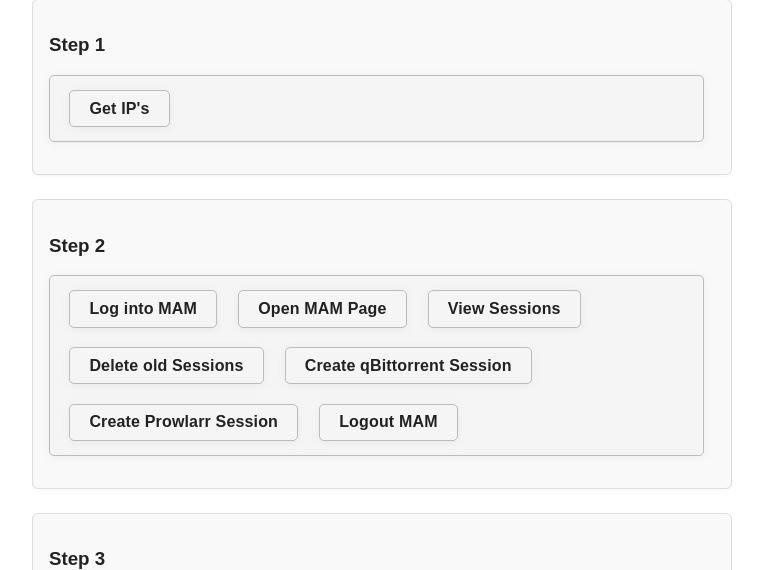
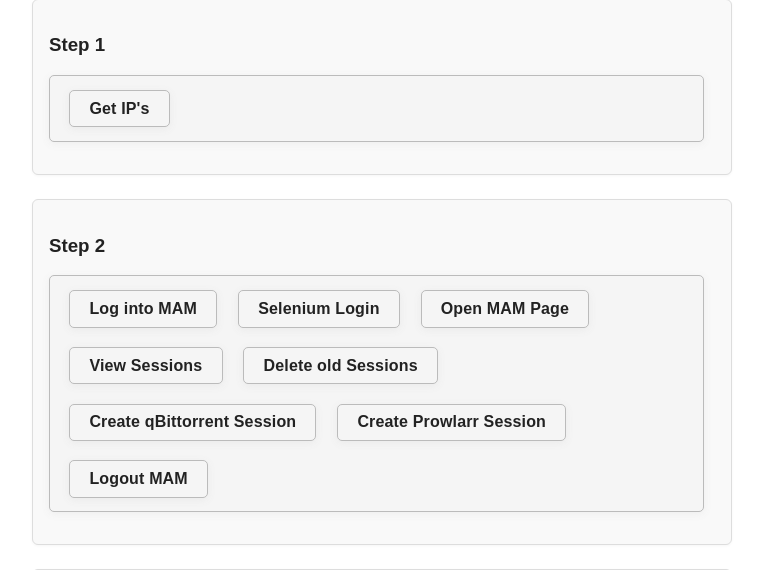
Before and after one commit to Ahazii/MAMRenewARR, a Flask app: page /advanced in a window 1280 px wide. Shown: the part 313-883 px from the top of the page, without its empty margins (258-1021 px from the left). Run offline with Flask 3, Linux system fonts and the light colour scheme.

Commit message:
Add Selenium-based MAM login for JavaScript support

```diff
--- a/app.py
+++ b/app.py
@@ -561,6 +561,161 @@
             'debug_info': debug_info
         })
 
+@app.route('/api/login_mam_selenium', methods=['POST'])
+def api_login_mam_selenium():
+    """Login to MAM using Selenium for JavaScript support"""
+    settings = load_settings()
+    debug_info = []
+
+    # Get credentials from settings
+    mam_url = settings.get('mam_url', 'https://www.myanonamouse.net/')
+    username = settings.get('mam_username', '')
+    password = settings.get('mam_password', '')
+
+    debug_info.append(f"MAM URL: {mam_url}")
+    debug_info.append(f"Using Selenium for JavaScript support")
+    debug_info.append(f"Username provided: {'Yes' if username else 'No'}")
+    debug_info.append(f"Password provided: {'Yes' if password else 'No'}")
+
+    if not username or not password:
+        return jsonify({
+            'success': False,
+            'message': 'MAM username or password not configured. Please check your settings.',
+            'debug_info': debug_info
+        })
+
+    try:
+        from selenium import webdriver
+        from selenium.webdriver.common.by import By
+        from selenium.webdriver.chrome.options import Options
+        from selenium.common.exceptions import NoSuchElementException
+
+        # Setup Chrome options for headless browsing
+        chrome_options = Options()
+        chrome_options.add_argument('--headless')
+        chrome_options.add_argument('--no-sandbox')
+        chrome_options.add_argument('--disable-dev-shm-usage')
+        chrome_options.add_argument('--disable-gpu')
+        chrome_options.add_argument('--user-agent=Mozilla/5.0 (Windows NT 10.0; Win64; x64) AppleWebKit/537.36 (KHTML, like Gecko) Chrome/120.0.0.0 Safari/537.36')
+
+        debug_info.append("Starting Chrome browser")
+        driver = webdriver.Chrome(options=chrome_options)
+
+        try:
+            # Navigate to MAM login page
+            login_url = mam_url.rstrip('/') + '/login.php'
+            debug_info.append(f"Navigating to: {login_url}")
+            driver.get(login_url)
+
+            # Wait for page to load
+            time.sleep(2)
+            debug_info.append(f"Current URL: {driver.current_url}")
+
+            # Check if already logged in
+            if 'login.php' not in driver.current_url:
+                debug_info.append("Already logged in - redirected away from login page")
+                return jsonify({
+                    'success': True,
+                    'message': 'Already logged into MAM',
+                    'redirect_url': driver.current_url,
+                    'debug_info': debug_info
+                })
+
+            # Find email and password fields
+            try:
+                email_field = driver.find_element(By.NAME, "email")
+                password_field = driver.find_element(By.NAME, "password")
+                debug_info.append("Found email and password fields")
+
+                # Enter credentials
+                email_field.clear()
+                email_field.send_keys(username)
+                password_field.clear()
+                password_field.send_keys(password)
+                debug_info.append("Entered credentials")
+
+                # Find and click remember me checkbox
+                try:
+                    remember_checkbox = driver.find_element(By.NAME, "rememberMe")
+                    if not remember_checkbox.is_selected():
+                        remember_checkbox.click()
+                        debug_info.append("Checked remember me")
+                except NoSuchElementException:
+                    debug_info.append("Remember me checkbox not found")
+
+                # Find and click login button
+                login_button = driver.find_element(By.CSS_SELECTOR, "input[type='submit']")
+                debug_info.append(f"Found login button: {login_button.get_attribute('value')}")
+
+                # Click login button
+                login_button.click()
+                debug_info.append("Clicked login button")
+
+                # Wait for redirect or error
+                time.sleep(3)
+                final_url = driver.current_url
+                debug_info.append(f"Final URL: {final_url}")
+
+                # Check if login was successful
+                if 'login.php' not in final_url:
+                    debug_info.append("Login successful - redirected away from login page")
+
+                    # Get cookies for potential future use
+                    cookies = driver.get_cookies()
+                    debug_info.append(f"Got {len(cookies)} cookies")
+
+                    return jsonify({
+                        'success': True,
+                        'message': 'Successfully logged into MAM using Selenium',
+                        'redirect_url': final_url,
+                        'debug_info': debug_info
+                    })
+                else:
+                    # Check for error messages
+                    page_source = driver.page_source
+                    if 'cookies are not really enabled' in page_source:
+                        error_msg = "Cookie error detected (even with Selenium)"
+                    elif 'Login failed' in page_source or 'login failed' in page_source:
+                        error_msg = "Login failed - check credentials"
+                    else:
+                        error_msg = "Login failed - still on login page"
+
+                    debug_info.append(f"Login failed: {error_msg}")
+                    # Add page snippet for debugging
+                    debug_info.append(f"Page contains: {page_source[:500]}...")
+
+                    return jsonify({
+                        'success': False,
+                        'message': error_msg,
+                        'debug_info': debug_info
+                    })
+
+            except NoSuchElementException as e:
+                debug_info.append(f"Could not find form elements: {str(e)}")
+                return jsonify({
+                    'success': False,
+                    'message': 'Could not find login form elements',
+                    'debug_info': debug_info
+                })
+
+        finally:
+            driver.quit()
+            debug_info.append("Closed browser")
+
+    except ImportError:
+        return jsonify({
+            'success': False,
+            'message': 'Selenium not available. Install selenium and chrome driver.',
+            'debug_info': debug_info
+        })
+    except Exception as e:
+        debug_info.append(f"Selenium error: {str(e)}")
+        return jsonify({
+            'success': False,
+            'message': f'Selenium login error: {str(e)}',
+            'debug_info': debug_info
+        })
+
 @app.route('/api/view_mam_page', methods=['GET'])
 def api_view_mam_page():
     """View the current MAM page content for debugging"""
--- a/requirements.txt
+++ b/requirements.txt
@@ -3,3 +3,4 @@
 waitress==2.1.2
 requests
 beautifulsoup4
+selenium
--- a/templates/advanced.html
+++ b/templates/advanced.html
@@ -14,6 +14,7 @@
   <h3>Step 2</h3>
   <div class="button-row">
     <button id="login-mam-btn" title="Open and Log into the Website called Myanonymouse">Log into MAM</button>
+    <button id="login-mam-selenium-btn" title="Login using Selenium (JavaScript enabled)">Selenium Login</button>
     <button id="view-mam-page-btn" title="Open MAM website in a new browser window">Open MAM Page</button>
     <button title="Switch to the security page of myananamouse">View Sessions</button>
     <button title="Delete all of the old sessions">Delete old Sessions</button>
@@ -48,6 +49,7 @@
   const resultDiv = document.getElementById('ips-result');
   const debugDiv = document.getElementById('debug-info');
   const loginMamBtn = document.getElementById('login-mam-btn');
+  const loginMamSeleniumBtn = document.getElementById('login-mam-selenium-btn');
   const viewMamPageBtn = document.getElementById('view-mam-page-btn');
   const mamResultDiv = document.getElementById('mam-result');
   const mamDebugDiv = document.getElementById('mam-debug');
@@ -147,6 +149,43 @@
     });
   }
 
+  // Selenium Log into MAM button functionality
+  if (loginMamSeleniumBtn) {
+    loginMamSeleniumBtn.addEventListener('click', function() {
+      mamResultDiv.textContent = 'Logging into MAM with Selenium...';
+      mamResultDiv.style.color = '#666';
+      loginMamSeleniumBtn.disabled = true;
+      mamDebugDiv.style.display = 'none';
+      toggleMamDebugBtn.style.display = 'none';
+
+      fetch('/api/login_mam_selenium', {
+        method: 'POST',
+        headers: { 'Content-Type': 'application/json' }
+      }).then(r => r.json()).then(data => {
+        loginMamSeleniumBtn.disabled = false;
+
+        if (data.success) {
+          mamResultDiv.innerHTML = `<span style='color:#007700'>✓ ${data.message}</span>`;
+          if (data.redirect_url) {
+            mamResultDiv.innerHTML += `<br><small>Redirected to: ${data.redirect_url}</small>`;
+          }
+        } else {
+          mamResultDiv.innerHTML = `<span style='color:#bb0000'>✗ ${data.message}</span>`;
+        }
+
+        // Show debug information if available
+        if (data.debug_info && data.debug_info.length > 0) {
+          mamDebugDiv.textContent = data.debug_info.join('\n');
+          toggleMamDebugBtn.style.display = 'inline-block';
+          toggleMamDebugBtn.textContent = 'Show Debug';
+        }
+      }).catch(error => {
+        loginMamSeleniumBtn.disabled = false;
+        mamResultDiv.innerHTML = `<span style='color:#bb0000'>✗ Network error: ${error.message}</span>`;
+      });
+    });
+  }
+
   // View MAM Page button functionality - opens in new browser window
   if (viewMamPageBtn) {
     viewMamPageBtn.addEventListener('click', function() {
```
